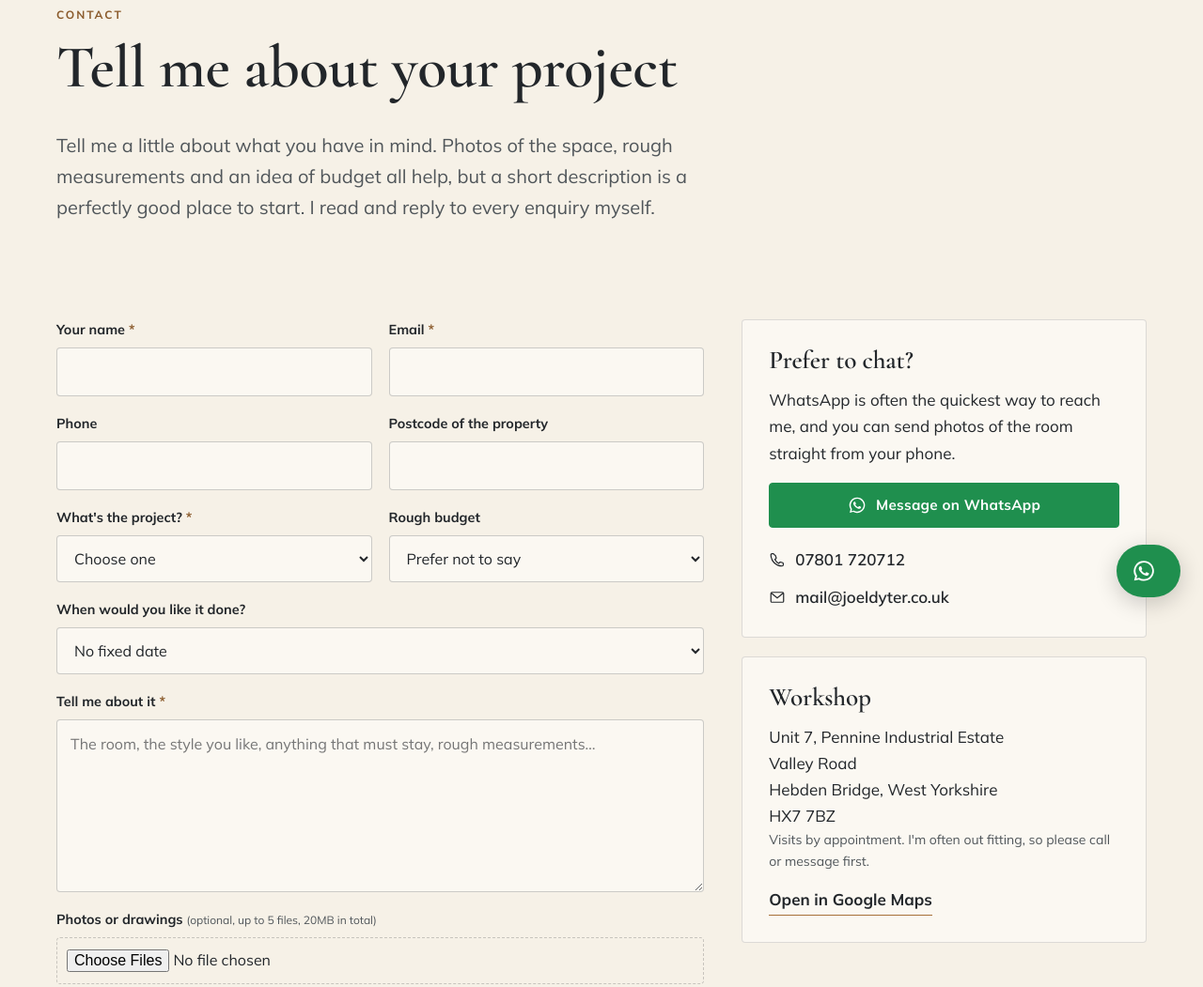
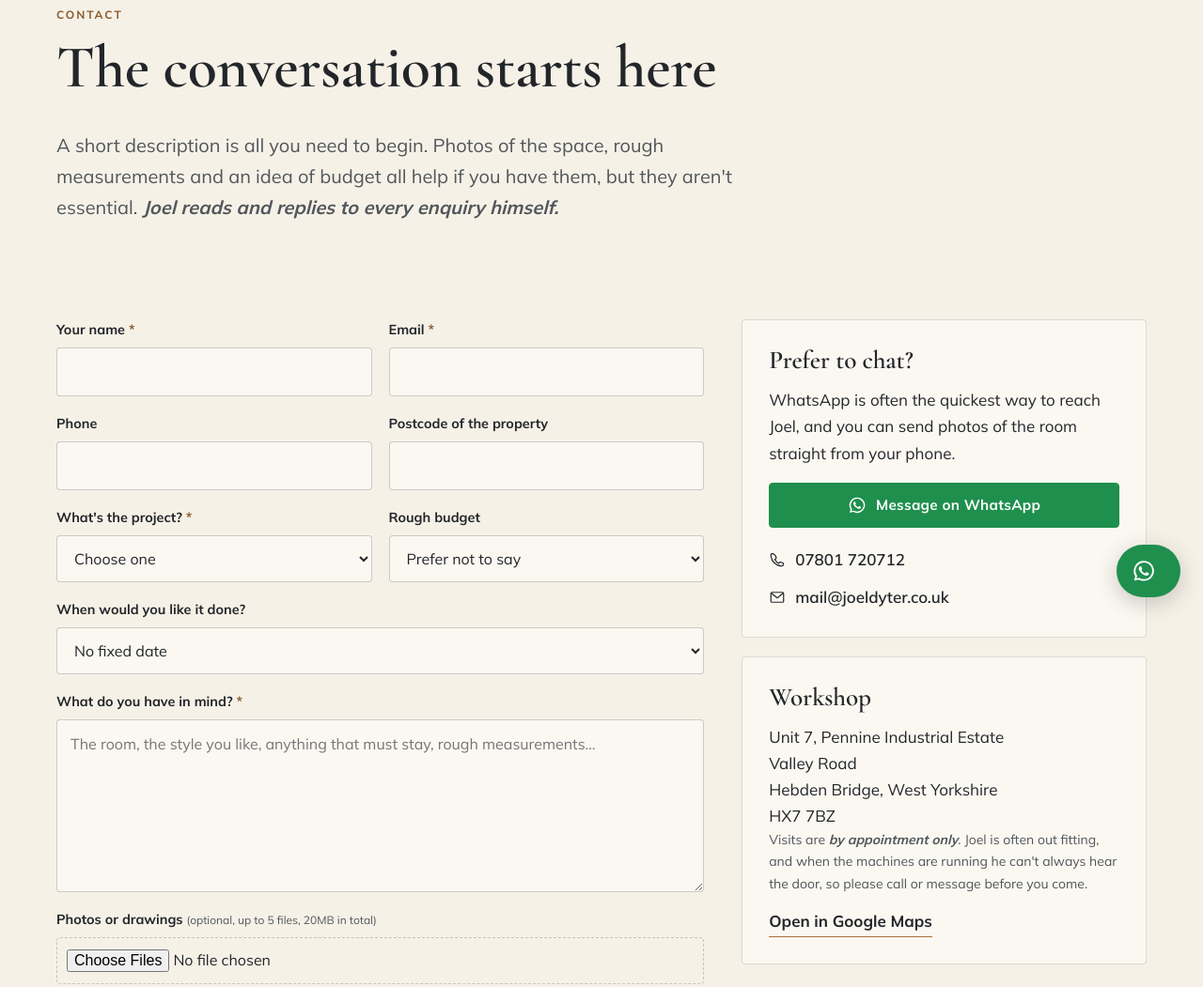
Before and after one commit to halfJobRob/joel-dyter, an Eleventy site: page src/contact.njk in a window 1280 px wide. Shown: the part 140-1191 px from the top of the page at 94% size. Built offline with nearby package versions, Linux system fonts and the light colour scheme; Eleventy itself is replaced by a stand-in of ours; files that its build step writes are made by us from their sources.

Commit message:
Contact in third person

```diff
--- a/src/contact.njk
+++ b/src/contact.njk
@@ -9,8 +9,8 @@ permalink: /contact/
 <header class="page-hero page-hero--plain">
   <div class="container">
     <p class="eyebrow">Contact</p>
-    <h1 class="page-title">Tell me about your project</h1>
-    <p class="lede">Tell me a little about what you have in mind. Photos of the space, rough measurements and an idea of budget all help, but a short description is a perfectly good place to start. I read and reply to every enquiry myself.</p>
+    <h1 class="page-title">The conversation starts here</h1>
+    <p class="lede">A short description is all you need to begin. Photos of the space, rough measurements and an idea of budget all help if you have them, but they aren't essential. <strong><em>Joel reads and replies to every enquiry himself.</em></strong></p>
   </div>
 </header>
 <section class="section section--tight">
@@ -44,7 +44,7 @@ permalink: /contact/
           <option>As soon as possible</option><option>Within 3 months</option><option>3 to 6 months</option><option>6 to 12 months</option><option>Just planning for now</option>
         </select>
       </label>
-      <label class="field"><span>Tell me about it <i aria-hidden="true">*</i></span><textarea name="message" rows="6" required placeholder="The room, the style you like, anything that must stay, rough measurements…"></textarea></label>
+      <label class="field"><span>What do you have in mind? <i aria-hidden="true">*</i></span><textarea name="message" rows="6" required placeholder="The room, the style you like, anything that must stay, rough measurements…"></textarea></label>
       <label class="field field--file"><span>Photos or drawings <small>(optional, up to 5 files, 20MB in total)</small></span><input name="photos[]" type="file" accept="image/*,.pdf,.heic" multiple data-file-input></label>
       <p class="field__hint" data-file-hint></p>
       <div class="hp" aria-hidden="true"><label>Leave this empty<input name="website" tabindex="-1" autocomplete="off"></label></div>
@@ -59,7 +59,7 @@ permalink: /contact/
     <aside class="contact__aside">
       <div class="contact-card">
         <h2 class="contact-card__title">Prefer to chat?</h2>
-        <p>WhatsApp is often the quickest way to reach me, and you can send photos of the room straight from your phone.</p>
+        <p>WhatsApp is often the quickest way to reach Joel, and you can send photos of the room straight from your phone.</p>
         <a class="btn btn--wa btn--block" href="{{ site.whatsapp | whatsappHref(site.whatsappMessage) }}" target="_blank" rel="noopener">{{ icon("whatsapp") }} Message on WhatsApp</a>
         <ul class="contact-list">
           <li>{{ icon("phone", 18) }} <a href="{{ site.phone | telHref }}">{{ site.phone }}</a></li>
@@ -69,7 +69,7 @@ permalink: /contact/
       <div class="contact-card">
         <h2 class="contact-card__title">Workshop</h2>
         <address>{{ site.address.line1 }}<br>{{ site.address.line2 }}<br>{{ site.address.town }}, {{ site.address.county }}<br>{{ site.address.postcode }}</address>
-        <p class="small">Visits by appointment. I'm often out fitting, so please call or message first.</p>
+        <p class="small">Visits are <strong><em>by appointment only</em></strong>. Joel is often out fitting, and when the machines are running he can't always hear the door, so please call or message before you come.</p>
         <a class="text-link" href="https://www.google.com/maps/search/?api=1&query={{ ('Joel Dyter Cabinet Maker, ' + site.address.line1 + ', ' + site.address.town + ' ' + site.address.postcode) | urlencode }}" target="_blank" rel="noopener">Open in Google Maps</a>
       </div>
     </aside>
--- a/src/thank-you.njk
+++ b/src/thank-you.njk
@@ -2,7 +2,7 @@
 layout: layouts/page.njk
 title: Thank you
 heading: Thanks, your enquiry is on its way
-intro: "I'll read it properly and get back to you, usually within a couple of working days. If it's urgent, call or WhatsApp me."
+intro: "Joel will read it properly and get back to you as soon as he can. If it's urgent, call or WhatsApp him on 07801 720712."
 permalink: /thank-you/
 eleventyExcludeFromCollections: true
 hideCta: true
```
